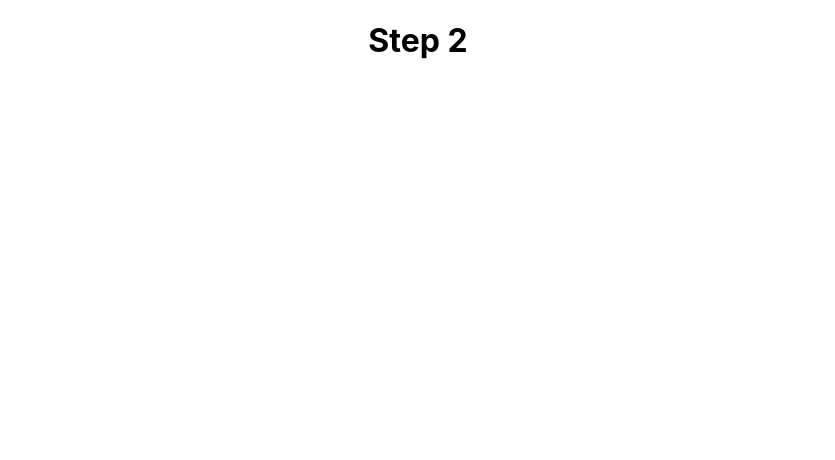
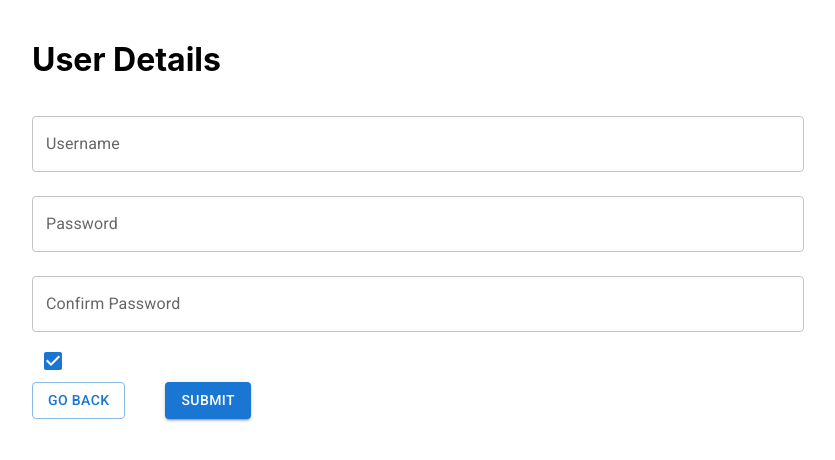
Before and after one commit to AleksaVu/registration-form, a React (Create React App) app: page / in a window 1280 px wide. Both pictures are taken after a click on the button "CONTINUE". Shown: the top 460 px of the page, without its empty margins (222-1057 px from the left). Built offline with nearby package versions, Linux system fonts and the light colour scheme.

Commit message:
Add second step for registration form. Apply minor style changes using material ui

```diff
--- a/src/App.css
+++ /dev/null
@@ -1,38 +0,0 @@
-.App {
-  text-align: center;
-}
-
-.App-logo {
-  height: 40vmin;
-  pointer-events: none;
-}
-
-@media (prefers-reduced-motion: no-preference) {
-  .App-logo {
-    animation: App-logo-spin infinite 20s linear;
-  }
-}
-
-.App-header {
-  background-color: #282c34;
-  min-height: 100vh;
-  display: flex;
-  flex-direction: column;
-  align-items: center;
-  justify-content: center;
-  font-size: calc(10px + 2vmin);
-  color: white;
-}
-
-.App-link {
-  color: #61dafb;
-}
-
-@keyframes App-logo-spin {
-  from {
-    transform: rotate(0deg);
-  }
-  to {
-    transform: rotate(360deg);
-  }
-}
--- a/src/App.js
+++ b/src/App.js
@@ -1,12 +1,11 @@
 import React from "react";
-import './App.css';
 import { RegistrationForm } from './components/RegistrationForm';
 
 export default class App extends React.Component {
 render(){
   return (
       <div className="App">
-        <RegistrationForm></RegistrationForm>
+        <RegistrationForm/>
       </div>
     );
   }
--- a/src/components/FormPersonalDetails.js
+++ b/src/components/FormPersonalDetails.js
@@ -1,6 +1,7 @@
 import React, { Component } from 'react';
 import TextField from '@mui/material/TextField';
 import Box from '@mui/material/Box';
+import Container from '@mui/material/Container';
 import Button from '@mui/material/Button';
 
 
@@ -17,8 +18,9 @@ export class FormPersonalDetails extends Component {
     return(
 
        <React.Fragment>
-       <h1>Registration form</h1>
-       <Box sx={{ m: 5 }}>
+       <Container maxWidth="md">
+        <Box sx={{ m:5 }}>
+            <h1>Personal Details</h1>
             <TextField
                 placeholder="Enter Your First Name"
                 label="First Name"
@@ -46,8 +48,10 @@ export class FormPersonalDetails extends Component {
                 onChange={this.props.handleChange}
                 fullWidth>
             </TextField>
+            <br/><br/>
             <Button variant="contained" onClick={this.continue}>Continue</Button>
-        </Box>
+            </Box>
+        </Container>
        </React.Fragment>
 
     );
--- a/src/components/FormUserDetails.js
+++ b/src/components/FormUserDetails.js
@@ -0,0 +1,67 @@
+import React, { Component } from 'react';
+import TextField from '@mui/material/TextField';
+import Box from '@mui/material/Box';
+import Button from '@mui/material/Button';
+import Container from '@mui/material/Container';
+import Checkbox from '@mui/material/Checkbox';
+
+export class FormUserDetails extends Component {
+    continue = (e) => {
+        e.preventDefault();
+        this.props.nextStep()
+    }
+
+    back = (e) => {
+        e.preventDefault();
+        this.props.prevStep()
+    }
+
+    render() {
+        const { values, handleChange } = this.props;
+        console.log("test", { values, handleChange })
+
+    return(
+
+       <React.Fragment>
+       <Container maxWidth="md">
+       <Box sx={{ m:5 }}>
+            <h1>User Details</h1>
+            <TextField
+                placeholder="Enter Username"
+                label="Username"
+                name= "username"
+                defaultValue={values.username}
+                margin="normal"
+                onChange={this.props.handleChange}
+                fullWidth>
+            </TextField>
+            <TextField
+                placeholder="Enter Password"
+                label="Password"
+                name= "password"
+                defaultValue={values.password}
+                margin="normal"
+                onChange={this.props.handleChange}
+                fullWidth>
+            </TextField>
+            <TextField
+                placeholder="ConfirmPassword"
+                label="Confirm Password"
+                name= "passwordConfirm"
+                defaultValue={values.passwordConfirm}
+                margin="normal"
+                onChange={this.props.handleChange}
+                fullWidth>
+            </TextField>
+            <Checkbox defaultChecked label="Accept all"/>    <br />
+            <Button sx={{ mr:5 }} variant="outlined" onClick={this.back}>Go Back</Button>
+            <Button variant="contained" onClick={this.continue}>Submit</Button>
+        </Box>
+        </Container>
+       </React.Fragment>
+
+    );
+  }
+}
+
+export default FormUserDetails;
--- a/src/components/RegistrationForm.js
+++ b/src/components/RegistrationForm.js
@@ -1,16 +1,21 @@
 import React, { Component } from 'react';
 import FormPersonalDetails from './FormPersonalDetails';
+import FormUserDetails from './FormUserDetails';
 
 export class RegistrationForm extends Component {
   state={
     step: 1,
     firstName:"",
     lastName:"",
-    email: ""
+    email: "",
+    username: "",
+    password: "",
+    passwordConfirm: "",
+    check: false
   }
 
 //   Proceed to the next step method
-  nextStep = () =>{
+  nextStep = () => {
       const {step} = this.state;
       this.setState({
           step: step + 1
@@ -18,29 +23,32 @@ export class RegistrationForm extends Component {
     }
 
   //   Go back to the previous step method
-  prevStep = () =>{
+  prevStep = () => {
     const {step} = this.state
     this.setState({
         step: step - 1
     });
     }
 
+    // Handle input cahnges
     handleChange = (e) => {
         this.setState({ [e.target.name]: e.target.value });
     };
 
     render() {
         const {step} = this.state;
-        const { firstName, lastName, email } = this.state;
-        const values = { firstName, lastName, email };
+        const { firstName, lastName, email, username, password, passwordConfirm, check } = this.state;
+        const values = { firstName, lastName, email, username, password, passwordConfirm, check };
 
     switch(step){
         case 1:
             return (
-                <FormPersonalDetails nextStep={this.nextStep} handleChange={this.handleChange} values={values}> </FormPersonalDetails>
+                <FormPersonalDetails nextStep={this.nextStep} handleChange={this.handleChange} values={values}/>
              )
         case 2:
-            return <h1>Step 2</h1>
+            return(
+                <FormUserDetails nextStep={this.nextStep} prevStep={this.prevStep} handleChange={this.handleChange} values={values}/>
+            )
     }
   }
 }
```
Also changed, not shown: src/logo.svg (deleted).
